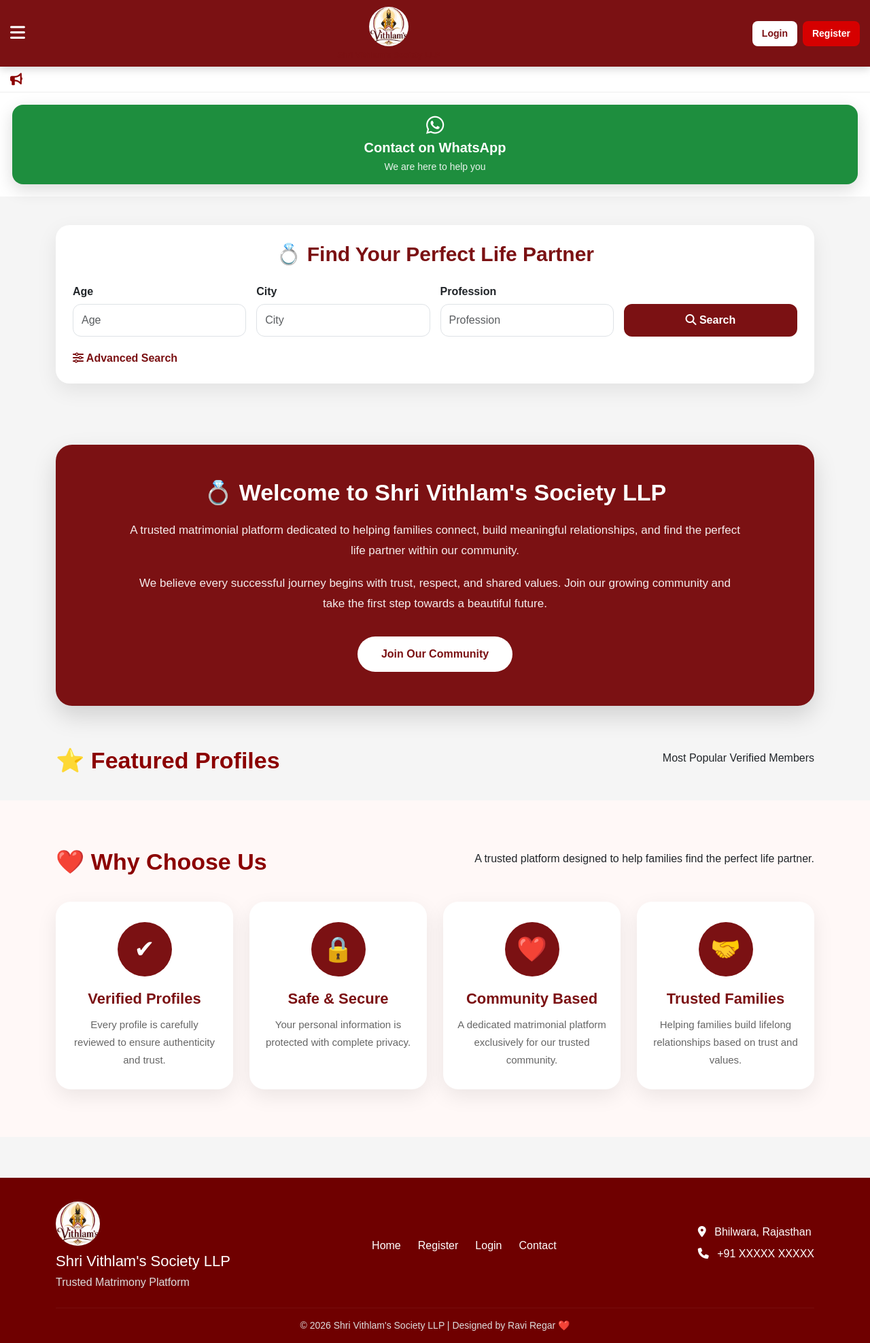
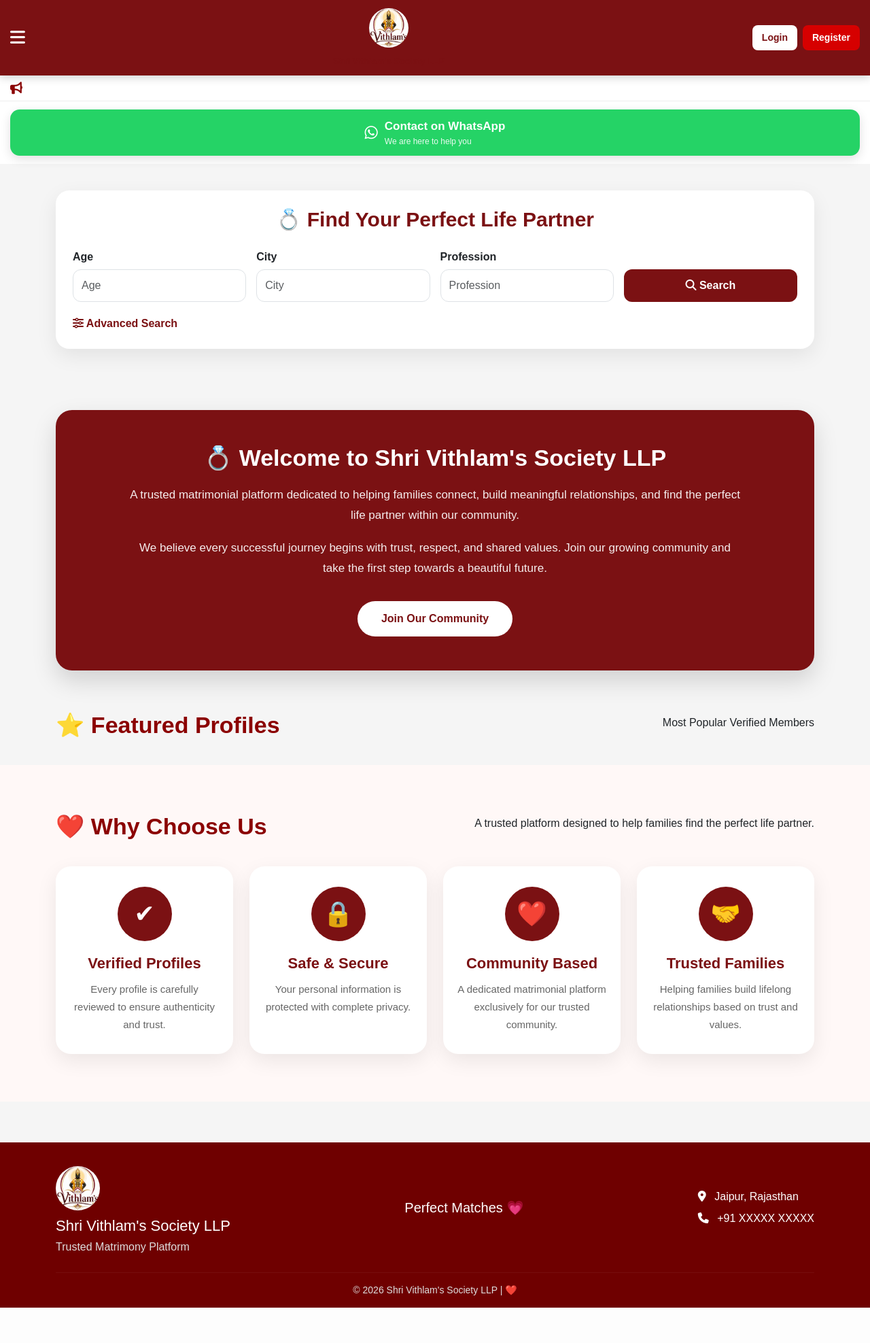
Before and after one commit to raviregar112/Vithlams_marriage_portal, a Flask app: page / in a window 1280 px wide. Shown: the whole page at 68% size. After the commit the page ends 1923 px from the top, so only its background shows below. Run offline with Flask 3, Linux system fonts and the light colour scheme; data that the repository does not hold is empty; some libraries are stand-ins or nearby versions.

Commit message:
btn style changes

```diff
--- a/static/css/style.css
+++ b/static/css/style.css
@@ -16,7 +16,9 @@ MOBILE HEADER
 
     background:#7b1113;
 
-    padding:10px 15px;
+    padding:12px 15px;
+
+    min-height:95px;
 
     display:flex;
 
@@ -71,19 +73,23 @@ margin-bottom:6px;
 
 .header-title{
 
-margin:0;
-
-font-size:12px;
+display:block !important;
+
+font-size:13px;
 
 font-weight:700;
 
-color:#7B1113;
+color:#7B1113 !important;
+
+margin-top:5px;
+
+margin-bottom:0;
+
+text-align:center;
 
 white-space:nowrap;
 
-text-align:center;
-
-line-height:1.2;
+line-height:18px;
 
 }
 .header-brand h5{
@@ -215,14 +221,13 @@ ANNOUNCEMENT BAR
 
 }
 
-
 /*=========================
 WHATSAPP BUTTON
 =========================*/
 
 .whatsapp-section{
 
-    padding:18px;
+padding:12px 15px;
 
 background:#fff;
 
@@ -236,53 +241,79 @@ WHATSAPP BUTTON
 
 justify-content:center;
 
-    flex-direction:column;
-
-    gap:3px;
-
-    background:#1E8E3E;
+gap:10px;
+
+background:#25D366;
 
 color:#fff;
 
 text-decoration:none;
 
-    padding:15px;
-
-    border-radius:16px;
+padding:12px 18px;
+
+border-radius:14px;
+
+font-size:17px;
+
+font-weight:600;
+
+box-shadow:0 5px 15px rgba(0,0,0,.12);
+
+transition:.3s;
+
+}
+
+.whatsapp-btn i{
+
+font-size:22px;
+
+}
+
+.whatsapp-btn span{
+
+display:block;
+
+font-size:12px;
+
+font-weight:400;
+
+opacity:.9;
+
+}
+
+.whatsapp-btn:hover{
+
+background:#1EBE5D;
+
+color:#fff;
+
+transform:translateY(-2px);
+
+}
+
+@media(max-width:768px){
+
+.whatsapp-btn{
+
+padding:10px 14px;
+
+font-size:15px;
+
+gap:8px;
+
+}
+
+.whatsapp-btn i{
 
 font-size:20px;
 
-    font-weight:700;
-
-    transition:.3s;
-
-    box-shadow:0 8px 25px rgba(0,0,0,.15);
-
 }
 
 .whatsapp-btn span{
 
-    font-size:14px;
-
-    font-weight:400;
-
-    opacity:.9;
-
-}
-
-.whatsapp-btn:hover{
-
-    background:#177b34;
-
-    color:#fff;
-
-    transform:translateY(-2px);
-
-}
-
-.whatsapp-btn i{
-
-    font-size:30px;
+font-size:11px;
+
+}
 
 }
 /*=========================
@@ -291,27 +322,51 @@ PREMIUM ADVERTISEMENT
 
 .ad-carousel{
 
-    margin:18px 15px;
+margin:15px;
 
 }
 
 .ad-banner{
 
+background:#fff;
+
 border-radius:20px;
 
 overflow:hidden;
 
-    box-shadow:0 8px 25px rgba(0,0,0,.15);
+box-shadow:0 8px 20px rgba(0,0,0,.12);
+
+}
+
+.ad-media{
+
+width:100%;
+
+height:220px;
+
+display:flex;
+
+justify-content:center;
+
+align-items:center;
+
+background:#f8f8f8;
+
+overflow:hidden;
 
 }
 
 .ad-image{
 
-    width:100%;
-
-    height:220px;
-
-    object-fit:cover;
+max-width:100%;
+
+max-height:100%;
+
+width:auto;
+
+height:auto;
+
+object-fit:contain;
 
 display:block;
 
@@ -323,37 +378,11 @@ PREMIUM ADVERTISEMENT
 
 }
 
-.carousel-control-prev,
-.carousel-control-next{
-
-    width:40px;
-
-}
-
-.carousel-control-prev-icon,
-.carousel-control-next-icon{
-
-    background-color:rgba(0,0,0,.45);
-
-    border-radius:50%;
-
-    padding:18px;
-
-}
-
 @media(max-width:768px){
 
-.ad-carousel{
-
-margin:12px;
-
-}
-
-.ad-image{
+.ad-media{
 
 height:170px;
-
-border-radius:18px;
 
 }
 
--- a/templates/index.html
+++ b/templates/index.html
@@ -19,9 +19,6 @@
     </div>
 
 </div>
-
-<!-- WhatsApp CTA -->
-
 <div class="whatsapp-section">
 
 <a href="https://wa.me/9602006250?text=Hello,%20I%20want%20to%20advertise%20my%20business%20on%20Shri%20Vithlam's%20Society%20LLP."
@@ -30,9 +27,13 @@
 
 <i class="fab fa-whatsapp"></i>
 
-        Contact on WhatsApp
+<div>
+
+<div>Contact on WhatsApp</div>
 
 <span>We are here to help you</span>
+
+</div>
 
 </a>
 
@@ -51,11 +52,15 @@
 
             <div class="ad-banner">
 
+                <div class="ad-media">
+
                     <img
                     src="{{ url_for('static',
                     filename='uploads/advertisements/' + ad.image) }}"
                     class="ad-image"
                     alt="Advertisement">
+
+                </div>
 
             </div>
 
@@ -500,15 +505,7 @@ Trusted Matrimony Platform
 </div>
 
 <div class="footer-links">
-
-<a href="/">Home</a>
-
-<a href="/register">Register</a>
-
-<a href="/login">Login</a>
-
-<a href="/contact">Contact</a>
-
+<h5> Perfect Matches 💗</h5>
 </div>
 
 <div class="footer-contact">
@@ -517,7 +514,7 @@ Trusted Matrimony Platform
 
 <i class="fa-solid fa-location-dot"></i>
 
-Bhilwara, Rajasthan
+Jaipur, Rajasthan
 
 </p>
 
@@ -537,7 +534,7 @@ Bhilwara, Rajasthan
 
 <div class="footer-bottom">
 
-© 2026 Shri Vithlam's Society LLP | Designed by Ravi Regar ❤️
+© 2026 Shri Vithlam's Society LLP | ❤️
 
 </div>
 
```
Lines whose indentation alone changed are shown as unchanged.
